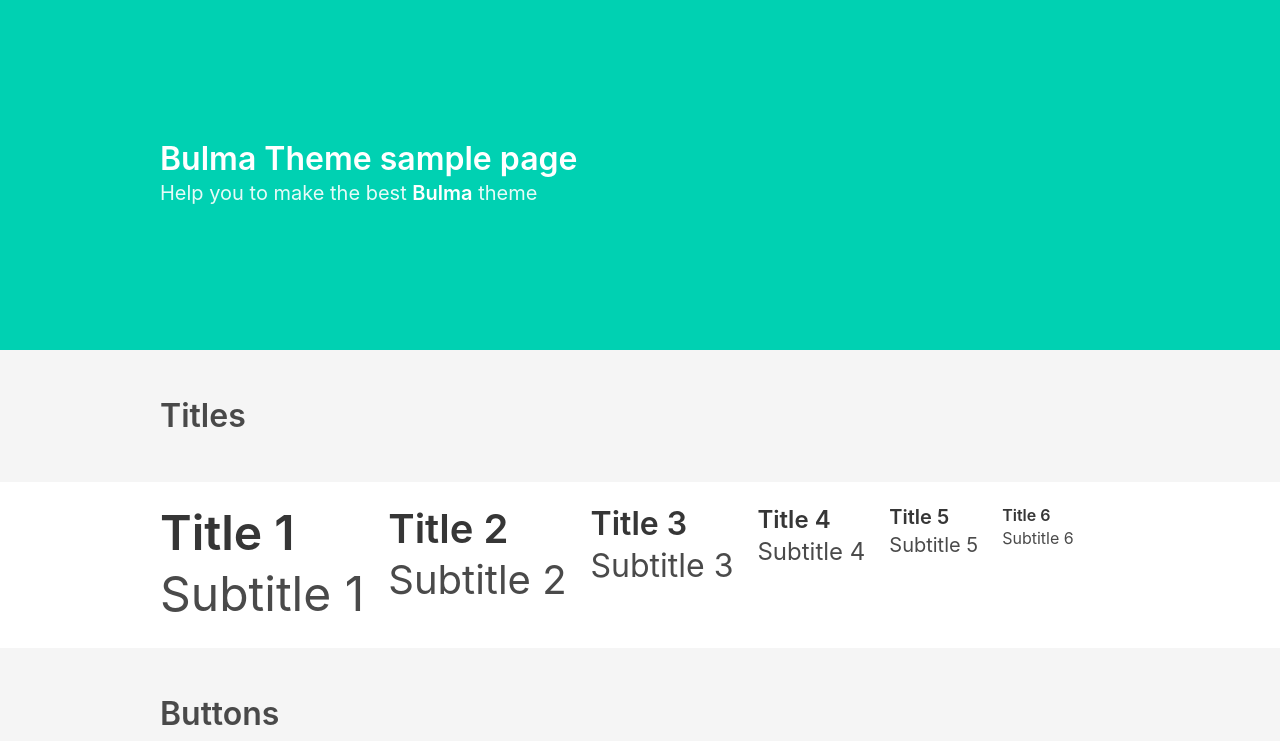
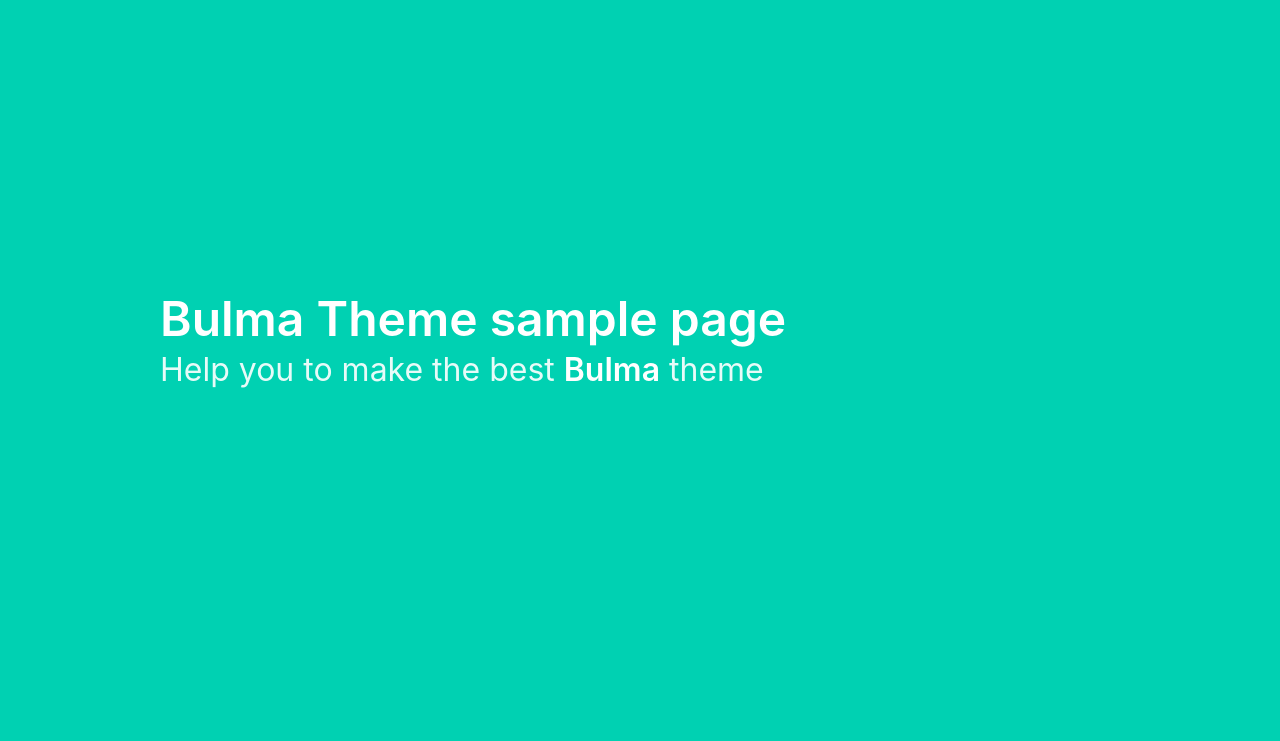
Before and after one commit to techws-dev/bulma-npm-theme, a website: page index.html in a window 1280 px wide. Shown: the part 59-800 px from the top of the page. Drawn offline with Linux system fonts and the light colour scheme.

Commit message:
update sample page content

```diff
--- a/index.html
+++ b/index.html
@@ -9,7 +9,7 @@
 </head>
 <body>
 
-    <nav class="navbar has-shadow" role="navigation" aria-label="main navigation">
+    <nav class="navbar has-shadow is-fixed-top" role="navigation" aria-label="main navigation">
         <div class="navbar-brand">
             <a class="navbar-item" href="https://bulma.io">
                 <img src="https://versions.bulma.io/0.7.2/images/bulma-logo.png" width="112" height="28">
@@ -62,13 +62,13 @@
         </div>
     </nav>
 
-    <section class="hero is-primary is-medium">
+    <section class="hero is-primary is-fullheight">
         <div class="hero-body">
             <div class="container is-max-desktop">
-                <p class="title">
+                <p class="title is-size-1">
                     Bulma Theme sample page
                 </p>
-                <p class="subtitle">
+                <p class="subtitle is-size-3">
                     Help you to make the best <strong>Bulma</strong> theme
                 </p>
             </div>
@@ -542,7 +542,7 @@
         </div>
     </div>
 
-    <footer class="footer">
+    <footer class="footer mt-5">
         <div class="content has-text-centered">
             <p>
                 The best <strong>Bulma</strong> footer ever
```
